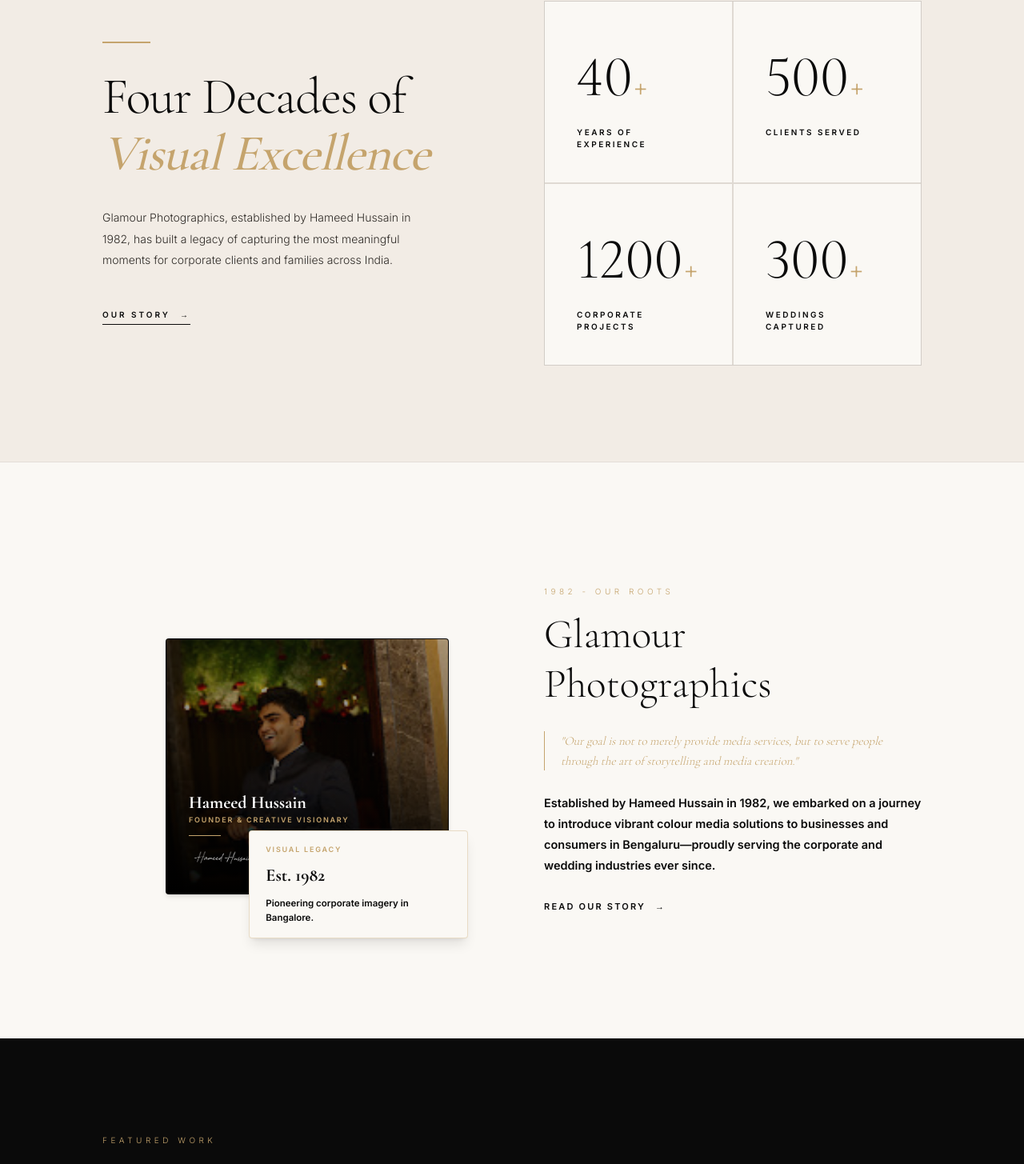
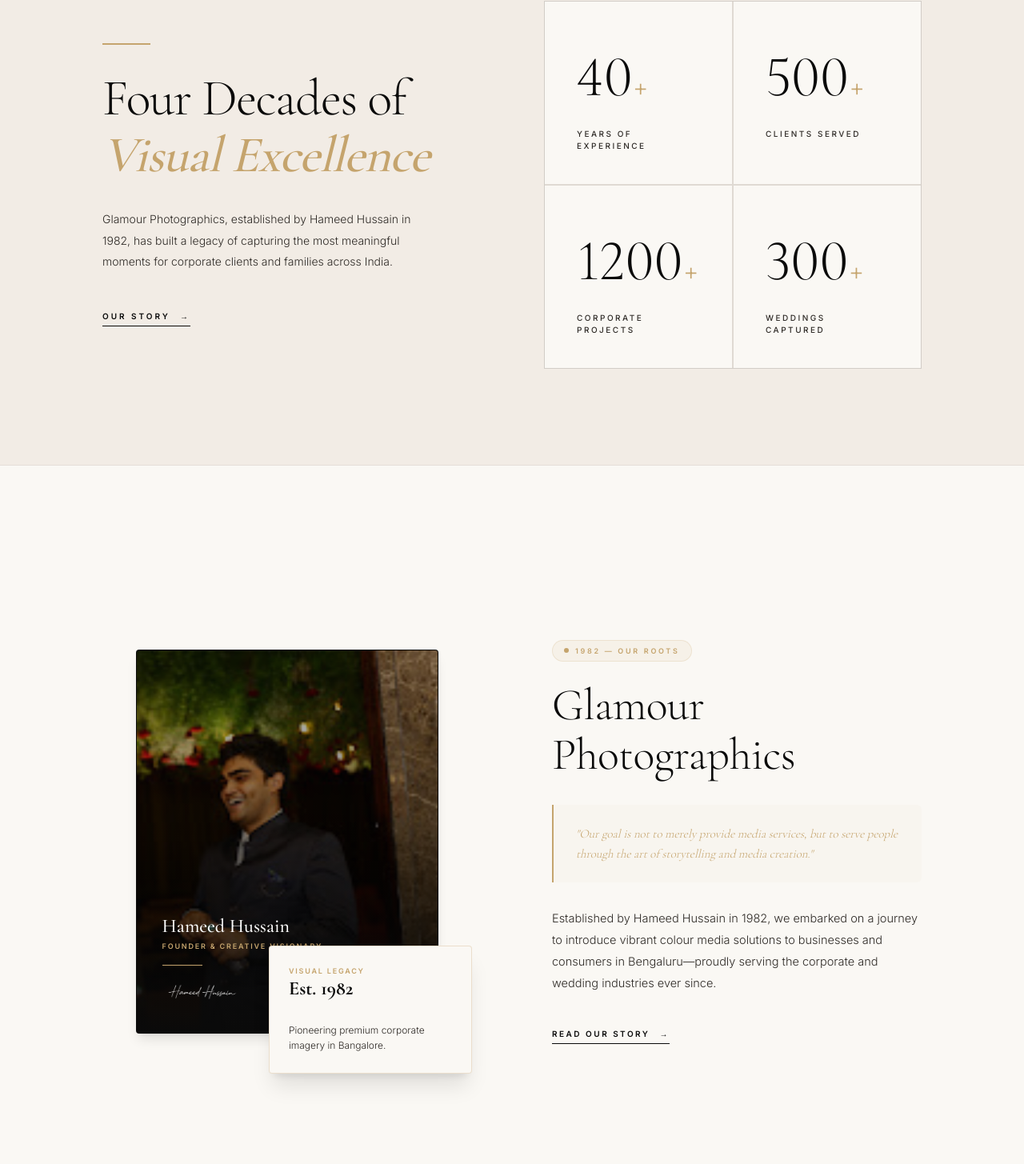
Before and after one commit to pashaarshad/glamour-photographics, a Next.js app: page / in a window 1280 px wide. Shown: the part 2644-4099 px from the top of the page at 80% size. Built offline with nearby package versions, Linux system fonts and the light colour scheme.

Commit message:
design: update Our Roots section layout to be taller and more premium, and match font weights of stats labels and descriptions

```diff
--- a/src/app/page.js
+++ b/src/app/page.js
@@ -411,7 +411,7 @@
               <div className="font-serif text-[64px] md:text-[72px] line-height-[1] text-[var(--light)] font-light flex items-baseline lining-nums">
                 <span>{experienceCount}</span><span className="text-[var(--gold)] font-medium text-[40px] ml-[2px]">+</span>
               </div>
-              <div className="text-[10px] tracking-[0.25em] uppercase text-[var(--light)] mt-[8px] font-bold">Years of Experience</div>
+              <div className="text-[10px] tracking-[0.25em] uppercase text-[var(--muted)] mt-[10px] font-medium">Years of Experience</div>
             </div>
 
             <div className="p-[40px] bg-[var(--dark)] hover:bg-[rgba(10,10,10,0.02)] transition-colors duration-300 relative group">
@@ -419,7 +419,7 @@
               <div className="font-serif text-[64px] md:text-[72px] line-height-[1] text-[var(--light)] font-light flex items-baseline lining-nums">
                 <span>{clientsCount}</span><span className="text-[var(--gold)] font-medium text-[40px] ml-[2px]">+</span>
               </div>
-              <div className="text-[10px] tracking-[0.25em] uppercase text-[var(--light)] mt-[8px] font-bold">Clients Served</div>
+              <div className="text-[10px] tracking-[0.25em] uppercase text-[var(--muted)] mt-[10px] font-medium">Clients Served</div>
             </div>
 
             <div className="p-[40px] bg-[var(--dark)] hover:bg-[rgba(10,10,10,0.02)] transition-colors duration-300 relative group">
@@ -427,7 +427,7 @@
               <div className="font-serif text-[64px] md:text-[72px] line-height-[1] text-[var(--light)] font-light flex items-baseline lining-nums">
                 <span>{projectsCount}</span><span className="text-[var(--gold)] font-medium text-[40px] ml-[2px]">+</span>
               </div>
-              <div className="text-[10px] tracking-[0.25em] uppercase text-[var(--light)] mt-[8px] font-bold">Corporate Projects</div>
+              <div className="text-[10px] tracking-[0.25em] uppercase text-[var(--muted)] mt-[10px] font-medium">Corporate Projects</div>
             </div>
 
             <div className="p-[40px] bg-[var(--dark)] hover:bg-[rgba(10,10,10,0.02)] transition-colors duration-300 relative group">
@@ -435,7 +435,7 @@
               <div className="font-serif text-[64px] md:text-[72px] line-height-[1] text-[var(--light)] font-light flex items-baseline lining-nums">
                 <span>{weddingsCount}</span><span className="text-[var(--gold)] font-medium text-[40px] ml-[2px]">+</span>
               </div>
-              <div className="text-[10px] tracking-[0.25em] uppercase text-[var(--light)] mt-[8px] font-bold">Weddings Captured</div>
+              <div className="text-[10px] tracking-[0.25em] uppercase text-[var(--muted)] mt-[10px] font-medium">Weddings Captured</div>
             </div>
           </div>
 
@@ -443,53 +443,56 @@
       </section>
 
       {/* ─── 5. OUR STORY 1982 OVERLAPPING DESIGN ─── */}
-      <section className="py-[120px] px-[8%] md:px-[10%] bg-[var(--dark)] relative">
-        <div className="max-w-[1400px] mx-auto grid grid-cols-1 lg:grid-cols-2 gap-[80px] items-center">
+      <section className="py-[160px] px-[8%] md:px-[10%] bg-[var(--dark)] relative border-b border-[rgba(10,10,10,0.06)]">
+        <div className="max-w-[1400px] mx-auto grid grid-cols-1 lg:grid-cols-2 gap-[100px] items-center">
 
           {/* Left Column Overlapping Boxes */}
-          <div className="relative h-[480px] w-full flex items-center justify-center reveal opacity-0 anim-fade-up">
+          <div className="relative h-[560px] md:h-[620px] w-full flex items-center justify-center reveal opacity-0 anim-fade-up">
             {/* Box 1 - Founder Portrait & Text Overlay */}
-            <div className="absolute top-[20px] left-[20px] w-[75%] h-[320px] bg-[#0A0A0A] border border-[rgba(10,10,10,0.06)] rounded-sm overflow-hidden z-10 shadow-md relative group">
+            <div className="absolute top-0 left-0 w-[82%] h-[400px] md:h-[480px] bg-[#0A0A0A] border border-[rgba(10,10,10,0.06)] rounded-sm overflow-hidden z-10 shadow-lg relative group">
               <img
                 src="/logo-clients/founder-ceo.jpg"
                 alt="Hameed Hussain Founder"
-                className="w-full h-full object-cover opacity-70 transition-transform duration-700 group-hover:scale-105 select-none pointer-events-none"
+                className="w-full h-full object-cover opacity-75 transition-transform duration-700 group-hover:scale-105 select-none pointer-events-none"
               />
-              <div className="absolute inset-0 bg-gradient-to-t from-black via-black/35 to-transparent p-[28px] flex flex-col justify-end">
-                <h4 className="font-serif text-[22px] text-white font-bold leading-none mb-[4px]">Hameed Hussain</h4>
-                <p className="text-[9px] tracking-[0.2em] uppercase text-[var(--gold)] font-bold mb-[12px]">Founder & Creative Visionary</p>
-                <div className="w-[40px] h-[1px] bg-[var(--gold)] mb-[12px]"></div>
+              <div className="absolute inset-0 bg-gradient-to-t from-[#0A0A0A] via-black/35 to-transparent p-[32px] flex flex-col justify-end">
+                <h4 className="font-serif text-[24px] text-white font-medium leading-none mb-[6px]">Hameed Hussain</h4>
+                <p className="text-[9px] tracking-[0.2em] uppercase text-[var(--gold)] font-bold mb-[16px]">Founder & Creative Visionary</p>
+                <div className="w-[50px] h-[1px] bg-[var(--gold)] mb-[16px]"></div>
                 <img
                   src="/images/signature.png"
                   alt="Founder Signature"
-                  className="h-[32px] w-auto select-none pointer-events-none invert opacity-95 self-start"
+                  className="h-[36px] w-auto select-none pointer-events-none invert opacity-95 self-start"
                 />
               </div>
             </div>
 
-            {/* Box 2 - Overlapping Golden/Ivory Styled Panel (Very small, sitting mostly below the image) */}
-            <div className="absolute bottom-[5px] right-[15px] w-[58%] h-[135px] bg-[#FAF8F4] border border-[rgba(197,164,109,0.35)] rounded-sm p-[20px] py-[16px] flex flex-col justify-between z-20 shadow-lg backdrop-blur-md">
-              <span className="text-[9px] tracking-[0.2em] uppercase text-[var(--gold)] font-bold">Visual Legacy</span>
-              <h5 className="font-serif text-[22px] text-[var(--light)] font-bold leading-none mb-[2px]">Est. 1982</h5>
-              <p className="text-[11.5px] text-[var(--light)] leading-normal font-semibold">Pioneering corporate imagery in Bangalore.</p>
+            {/* Box 2 - Overlapping Golden/Ivory Styled Panel */}
+            <div className="absolute bottom-[20px] right-0 w-[55%] h-[160px] bg-[#FAF8F4] border border-[rgba(197,164,109,0.3)] rounded-sm p-[24px] flex flex-col justify-between z-20 shadow-xl backdrop-blur-md">
+              <div className="w-full">
+                <span className="text-[9px] tracking-[0.2em] uppercase text-[var(--gold)] font-bold block mb-[4px]">Visual Legacy</span>
+                <h5 className="font-serif text-[24px] text-[var(--light)] font-bold leading-none">Est. 1982</h5>
+              </div>
+              <p className="text-[12px] text-[var(--muted)] leading-relaxed font-light">Pioneering premium corporate imagery in Bangalore.</p>
             </div>
           </div>
 
           {/* Right Column Story Text */}
           <div className="reveal opacity-0 anim-fade-up delay-100">
-            <span className="text-[10px] tracking-[0.45em] uppercase text-[var(--gold)] mb-[16px] block">
-              1982 - Our Roots
-            </span>
-            <h3 className="font-serif text-[clamp(32px,4vw,56px)] font-light leading-[1.2] text-[var(--light)] mb-[28px]">
+            <div className="inline-flex items-center gap-[8px] bg-[rgba(197,164,109,0.08)] border border-[rgba(197,164,109,0.2)] rounded-full px-[14px] py-[6px] mb-[24px]">
+              <span className="w-[6px] h-[6px] rounded-full bg-[var(--gold)]"></span>
+              <span className="text-[9px] tracking-[0.3em] uppercase text-[var(--gold)] font-bold">1982 — OUR ROOTS</span>
+            </div>
+            <h3 className="font-serif text-[clamp(36px,4.5vw,56px)] font-light leading-[1.1] text-[var(--light)] mb-[32px] tracking-[-0.01em]">
               Glamour Photographics
             </h3>
-            <blockquote className="border-l border-[var(--gold)] pl-[20px] text-[15px] italic text-[var(--gold)] leading-relaxed mb-[28px] font-serif">
+            <blockquote className="border-l-2 border-[var(--gold)] bg-[rgba(197,164,109,0.03)] p-[24px] pl-[28px] text-[15px] italic text-[var(--gold)] leading-relaxed mb-[32px] font-serif rounded-r-md">
               "Our goal is not to merely provide media services, but to serve people through the art of storytelling and media creation."
             </blockquote>
-            <p className="text-[14.5px] leading-[1.8] text-[var(--light)] mb-[24px] font-semibold">
+            <p className="text-[14.5px] leading-[1.85] text-[var(--muted)] mb-[36px] font-light">
               Established by Hameed Hussain in 1982, we embarked on a journey to introduce vibrant colour media solutions to businesses and consumers in Bengaluru—proudly serving the corporate and wedding industries ever since.
             </p>
-            <Link href="/about" className="inline-flex items-center gap-[12px] text-[11px] tracking-[0.2em] uppercase text-[var(--light)] font-semibold hover:text-[var(--gold)] cursor-none transition-colors group">
+            <Link href="/about" className="inline-flex items-center gap-[12px] text-[10px] tracking-[0.25em] uppercase text-[var(--light)] font-semibold hover:text-[var(--gold)] cursor-none transition-colors group pb-[4px] border-b border-[var(--light)] hover:border-[var(--gold)]">
               Read Our Story <span className="transition-transform duration-300 group-hover:translate-x-[4px]">→</span>
             </Link>
           </div>
```
